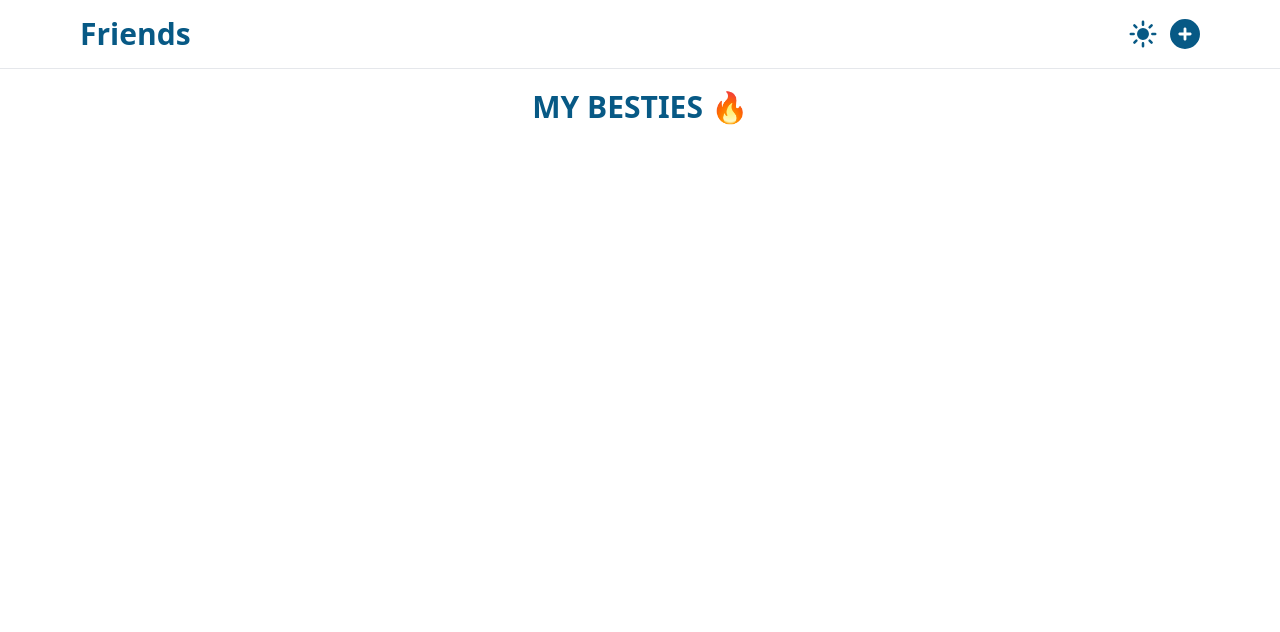
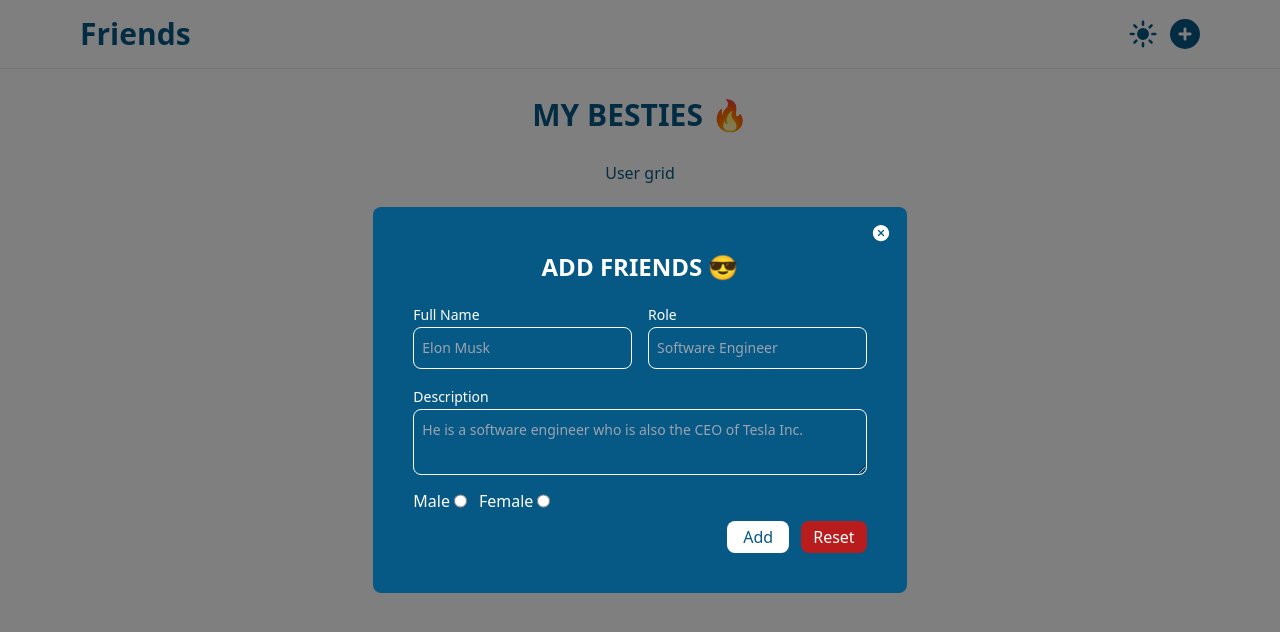
Before and after one commit to SayyeedDeveloper/friendsApp, a React (Vite) app in the folder frontend/: page / in a window 1280 px wide. Both pictures are taken after a click on the button 1185 px from the left and 34 px from the top of the page. Shown: the top 632 px of the page. Built offline with nearby package versions, Linux system fonts and the light colour scheme.

Commit message:
create user mode

```diff
--- a/frontend/src/App.jsx
+++ b/frontend/src/App.jsx
@@ -1,5 +1,6 @@
 import { useState, useEffect } from 'react';
 import Navbar from './components/Navbar';
+import UserGrid from "./components/userGrid.jsx";
 
 function App() {
     const [mode, setMode] = useState(() => localStorage.getItem('mode') || 'light');
@@ -20,10 +21,13 @@ function App() {
     }, [mode]);
 
     return (
-        <div className="min-h-screen text-center bg-white dark:bg-sky-800 text-sky-800 dark:text-white">
+        <div className="min-h-screen text-center bg-white dark:bg-sky-800 text-sky-800
+                        dark:text-white">
             <Navbar mode={mode} toggleMode={toggleMode}/>
-            <h1 className="text-xl  p-3 md:p-5 md:text-2xl lg:text-3xl font-bold uppercase">My Besties 🔥</h1>
-
+            <h1 className="text-xl  p-5 lg:p-7 md:p-6 md:text-2xl lg:text-3xl font-bold uppercase">My Besties 🔥</h1>
+            <div className={'container'}>
+                <UserGrid/>
+            </div>
         </div>
     );
 }
--- /dev/null
+++ b/frontend/src/components/CreateUserButton.jsx
@@ -0,0 +1,99 @@
+import {FaCirclePlus} from "react-icons/fa6";
+import {useState} from "react";
+import { IoIosCloseCircle } from "react-icons/io";
+
+const CreateUserButton = () => {
+    const [toggle, setToggle] = useState(false);
+    const handleClick = () => {
+        setToggle(!toggle);
+
+    };
+    return (
+        <>
+            <button onClick={handleClick} className={'text-xl lg:text-3xl text-sky-800 dark:text-white'}>
+                <FaCirclePlus/>
+            </button>
+            {toggle === true ? (
+                <>
+                    <div className={'opacity-50 fixed inset-0 w-[100%] h-[100%] bg-black'}></div>
+                    <div onClick={handleClick} className={'createUserMode flex justify-center items-center fixed inset-0'}>
+                        <div className={'w-8/12 md:w-6/12 lg:w-5/12 h-auto p-8 bg-sky-800 dark:bg-white text-white dark:text-sky-800 flex flex-col justify-start items-center relative rounded-lg'}
+                             onClick={(e) => e.stopPropagation()} >
+                            <button onClick={handleClick} className={'p-4 absolute right-0 top-0 text-md md:text-xl lg:text-2x'}>
+                                <IoIosCloseCircle/>
+                            </button>
+                            <h1 className={'uppercase font-bold text-xl lg:text-2xl flex p-3'}>Add friends 😎</h1>
+                            <form className={'m-2 text-white dark:text-sky-800'}>
+                                <div className={'block md:flex gap-4'}>
+                                    <div className={'w-full md:w-6/12'}>
+                                        <label htmlFor="name"
+                                               className="block text-sm/6 font-medium text-start capitalize">Full
+                                            name</label>
+                                        <div>
+                                            <input type="text"
+                                                   name="name"
+                                                   id="name"
+                                                   autoComplete="name"
+                                                   placeholder={`Elon Musk`}
+                                                   className="p-2 w-full text-sm/6 bg-sky-800 dark:bg-white border-solid border-[1px] dark:border-sky-800 border-white rounded-lg outline-none"
+                                                   required
+                                            />
+                                        </div>
+                                    </div>
+                                    <div className={'w-full md:w-6/12'}>
+                                        <label htmlFor="role"
+                                               className="block text-sm/6 font-medium text-start">Role</label>
+                                        <div>
+                                            <input type="text"
+                                                   name="role"
+                                                   id="role"
+                                                   autoComplete="role"
+                                                   placeholder={`Software Engineer`}
+                                                   className="p-2 w-full text-sm/6 bg-sky-800 dark:bg-white border-solid border-[1px] dark:border-sky-800 border-white rounded-lg outline-none"
+                                                   required
+                                            />
+                                        </div>
+                                    </div>
+
+                                </div>
+                                <div className={'pt-4'}>
+                                    <label htmlFor="description"
+                                           className="block text-sm/6 font-medium text-start">Description</label>
+                                    <div>
+                                        <textarea
+                                               name="description"
+                                               id="description"
+                                               autoComplete="description"
+                                               placeholder={`He is a software engineer who is also the CEO of Tesla Inc.`}
+                                               className="p-2 w-full text-sm/6 bg-sky-800 dark:bg-white border-solid border-[1px] dark:border-sky-800 border-white rounded-lg outline-none overscroll-contain"
+                                               required
+                                        />
+                                    </div>
+                                </div>
+                                <div className={'flex gap-3 mt-2'}>
+                                    <div className={'flex justify-center align-middle gap-1'}>
+                                        <label htmlFor={'male'}>Male</label>
+                                        <input name={'gender'} value={'male'} alt={'male'} type="radio"/>
+                                    </div>
+                                    <div className={'flex justify-center align-middle gap-1'}>
+                                        <label htmlFor="{'female'}">Female</label>
+                                        <input  name={'gender'} value={'female'} alt={'female'} type="radio"/>
+                                    </div>
+                                </div>
+                                <div className={'flex sm:flex-row-reverse gap-3 mt-2 self-end'}>
+                                    <button type={'reset'}
+                                            className={'p-1 bg-red-700 text-white px-3 rounded-lg'}>Reset
+                                    </button>
+                                    <button type={'submit'}
+                                            className={'p-1 bg-white dark:bg-sky-800 text-sky-800 dark:text-white px-4 rounded-lg'}>Add
+                                    </button>
+                                </div>
+                            </form>
+                        </div>
+                    </div>
+                </>
+            ) : null}
+        </>
+    );
+}
+export default CreateUserButton;
--- a/frontend/src/components/Navbar.jsx
+++ b/frontend/src/components/Navbar.jsx
@@ -1,6 +1,6 @@
 import { AiFillMoon } from "react-icons/ai";
 import { IoSunny } from "react-icons/io5";
-import { FaCirclePlus } from "react-icons/fa6";
+import CreateUserButton from "./CreateUserButton.jsx";
 import PropTypes from 'prop-types';
 
 const Navbar = ({ mode, toggleMode }) => {
@@ -15,9 +15,7 @@ const Navbar = ({ mode, toggleMode }) => {
                         <AiFillMoon />
                     )}
                 </button>
-                <button>
-                    <FaCirclePlus className="text-2xl lg:text-3xl text-sky-800 dark:text-white"/>
-                </button>
+                <CreateUserButton />
             </div>
         </div>
     );
--- a/frontend/src/components/userGrid.jsx
+++ b/frontend/src/components/userGrid.jsx
@@ -0,0 +1,8 @@
+const UserGrid = () => {
+    return (
+        <>
+            <h3>User grid</h3>
+        </>
+        )
+}
+export default UserGrid;
--- a/frontend/tailwind.config.js
+++ b/frontend/tailwind.config.js
@@ -6,6 +6,9 @@ export default {
   ],
   theme: {
     extend: {},
+    container: {
+      center: true,
+    },
   },
   plugins: [],
   darkMode: 'class',
```
